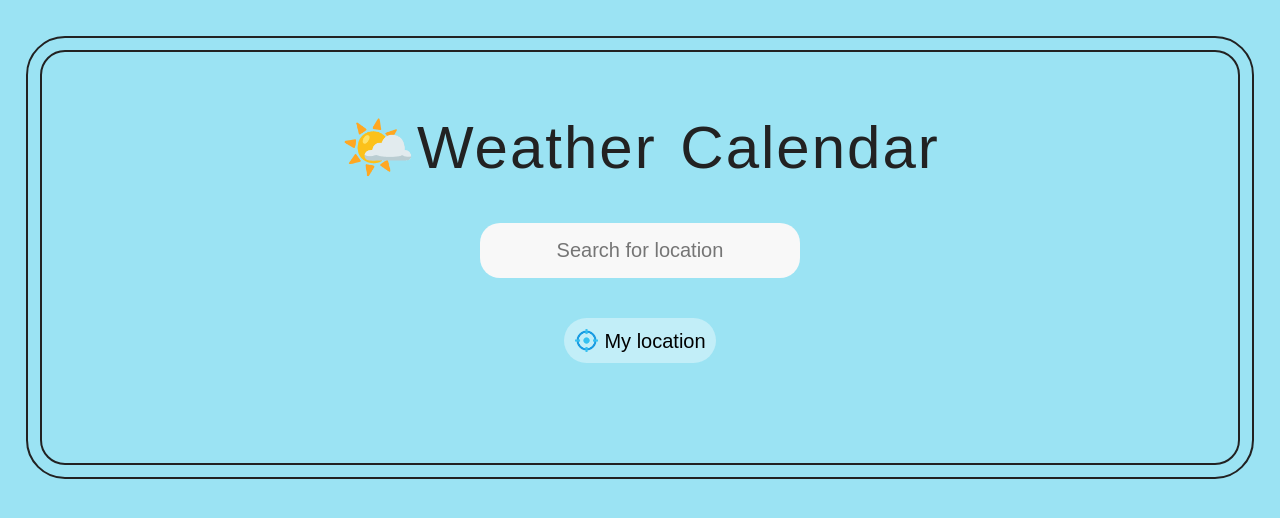
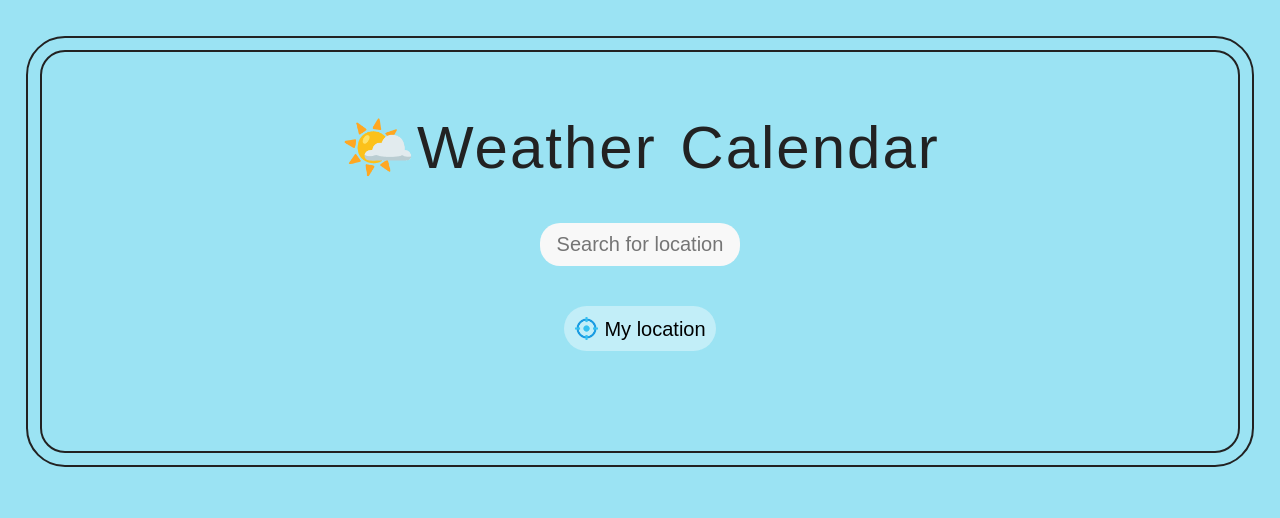
Before and after one commit to AyoubAloui94/Functional-weather, a React (Create React App) app: page / in a window 1280 px wide. Shown: the top 518 px of the page. Built offline with nearby package versions, Linux system fonts and the light colour scheme.

Commit message:
changed search bar styles

```diff
--- a/src/index.css
+++ b/src/index.css
@@ -66,9 +66,9 @@ input {
   color: inherit;
   font-size: 2rem;
   background-color: #f8f8f8;
-  padding: 1.6rem 3.2rem;
+  padding: 1rem 1rem;
   border: none;
-  width: 32rem;
+  width: 20rem;
   text-align: center;
 }
 
```
